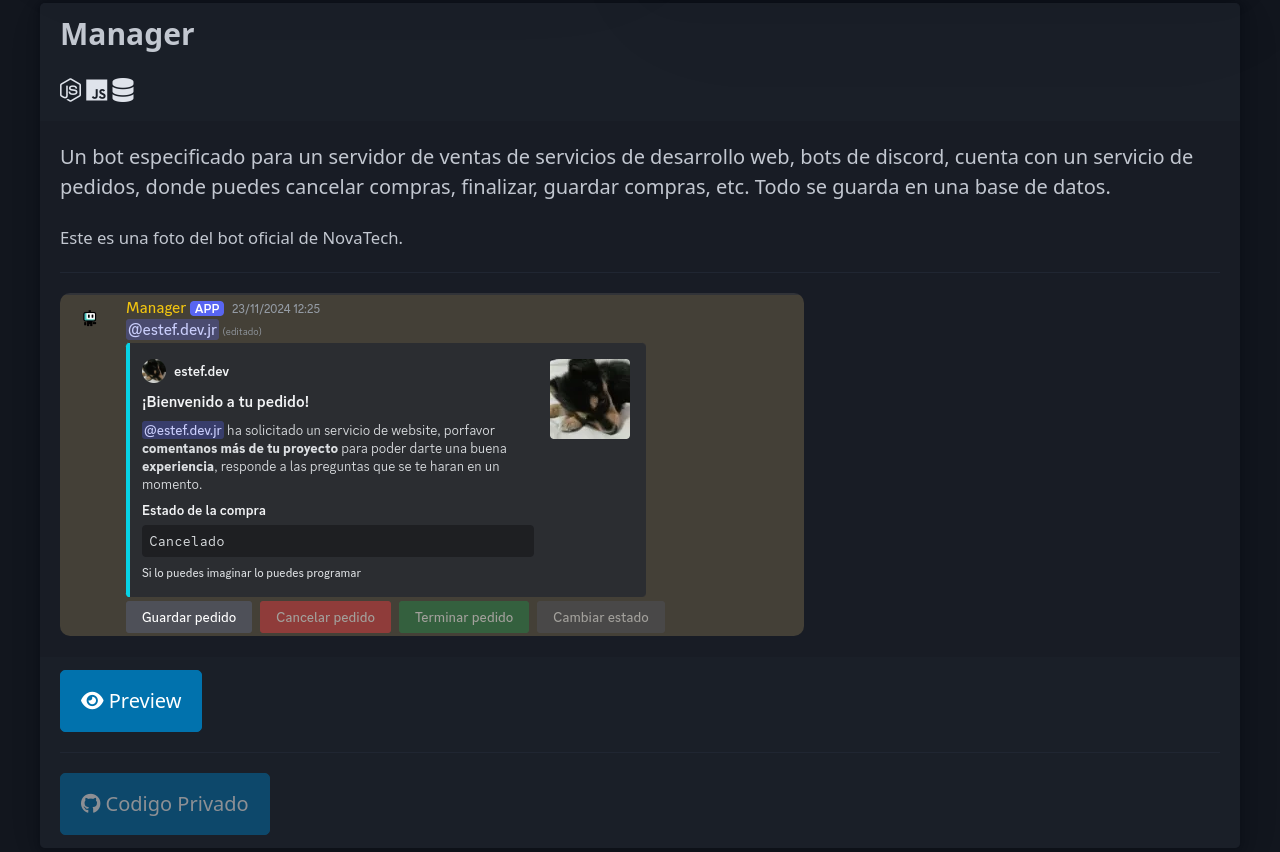
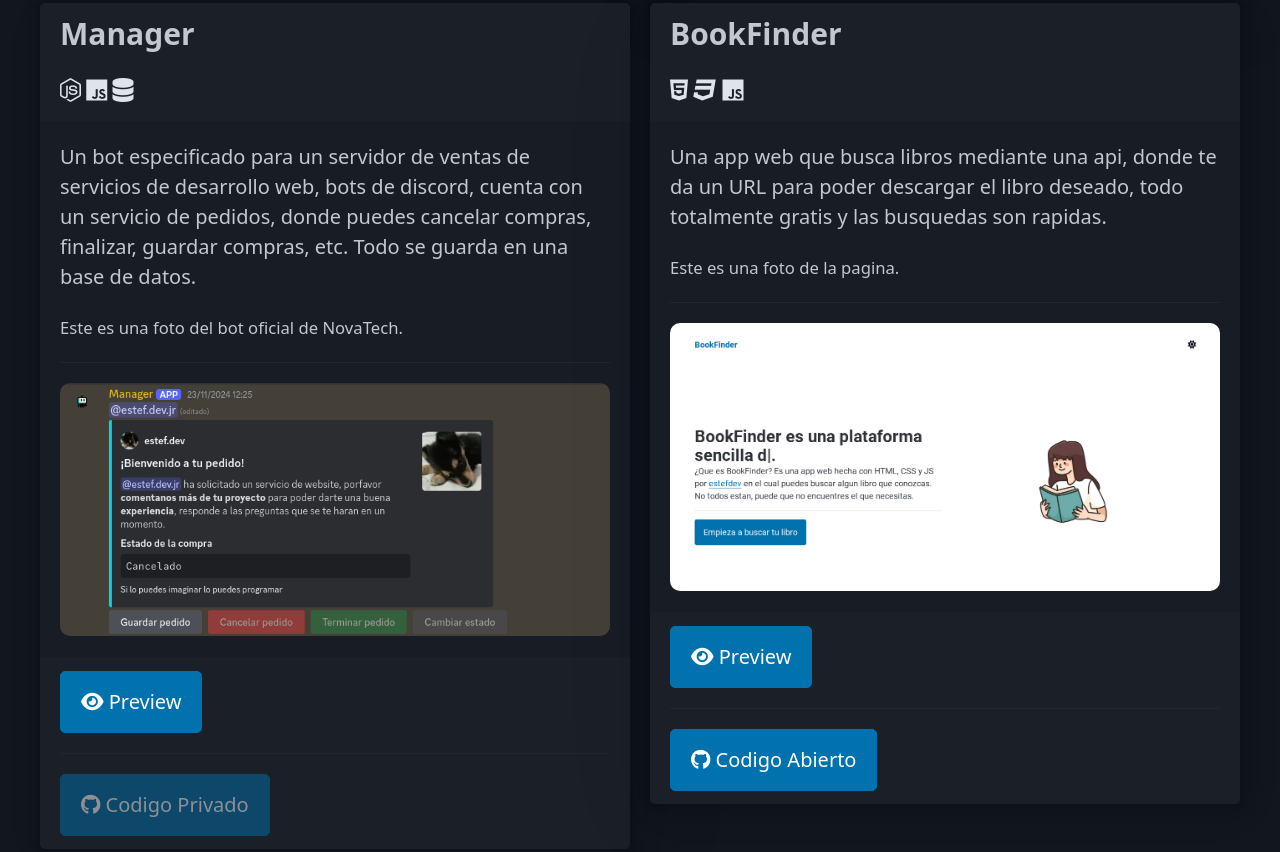
Before and after one commit to EstefSpace/website, a website: page portafolio.html in a window 1280 px wide. Shown: the part 2454-3306 px from the top of the page. Drawn offline with nearby package versions, Linux system fonts and the light colour scheme.

Commit message:
nuevo proyecto subido

```diff
--- a/portafolio.html
+++ b/portafolio.html
@@ -249,6 +249,7 @@
             </article>
           </div>
         </div>
+       <div class="grid">
         <div>
           <article>
             <header>
@@ -267,7 +268,7 @@
               style="border-radius: 10px"
               src="assets/images/manager_preview.webp"
               alt="Preview del proyecto"
-              title="Comando /musica search"
+              title="Pedido de website en discord"
             />
             <footer>
               <a
@@ -291,6 +292,48 @@
             </footer>
           </article>
         </div>
+        <div>
+          <article>
+            <header>
+              <h3>BookFinder</h3>
+              <b><a class="contrast" data-tooltip="HTML"><i class="fa-brands fa-html5"></i></a> <a class="contrast" data-tooltip="CSS"><i class="fa-brands fa-css3"></i></a> <a class="contrast" data-tooltip="JavaScript"><i class="fa-brands fa-js"></i></a></b>
+            </header>
+            <p>
+              Una app web que busca libros mediante una api, donde te da un URL para poder descargar el libro deseado, todo totalmente gratis y las busquedas son rapidas.
+            </p>
+
+            <small
+              >Este es una foto de la pagina.</small
+            >
+            <hr />
+            <img
+              style="border-radius: 10px"
+              src="assets/images/book-finder_preview.webp"
+              alt="Preview del proyecto"
+              title="BookFinder"
+            />
+            <footer>
+              <a
+                target="_blank"
+                rel="noopener noreferrer"
+                href="https://estefspace.github.io/book-finder/"
+                role="button"
+                style="color: white"
+                ><i class="fa-solid fa-eye"></i> Preview</a
+              >
+              <hr />
+              <a
+                href="https://github.com/EstefSpace/book-finder/"
+                target="_blank"
+                rel="noopener noreferrer"
+                role="button"
+                style="color: white"
+                ><i class="fa-brands fa-github"></i> Codigo Abierto</a
+              >
+            </footer>
+          </article>
+        </div>
+       </div>
       </div>
 
 
```
Also changed, not shown: assets/images/book-finder_preview.webp (added).
